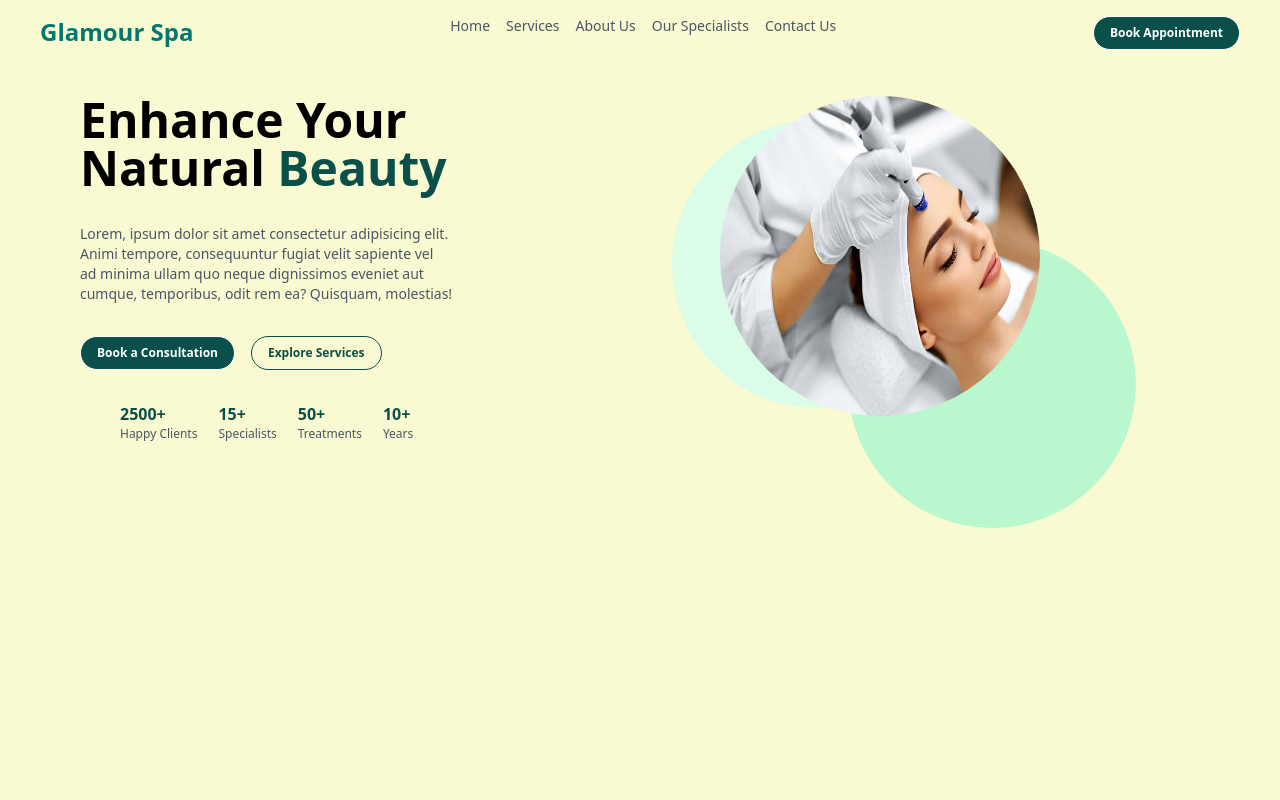
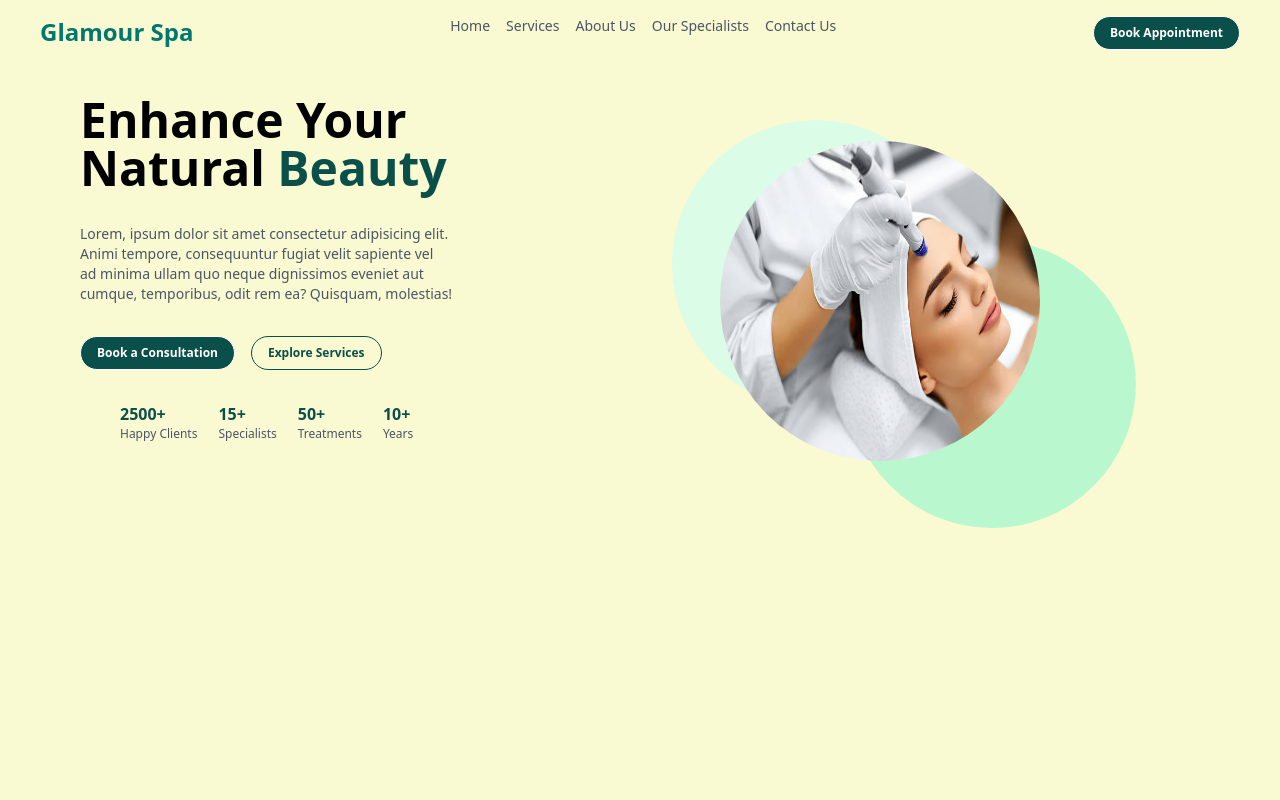
Before and after one commit to arnavsahil/skin-clinic, a React (Vite) app: page / in a window 1280 px wide. Shown: the top 800 px of the page. Built offline with nearby package versions, Linux system fonts and the light colour scheme.

Commit message:
alignment of img

```diff
--- a/src/components/Home.jsx
+++ b/src/components/Home.jsx
@@ -19,7 +19,7 @@ const Home = () => {
         </div>
       </div>
 
-      <div className="flex justify-between gap-36 mx-20 my-24">
+      <div className="flex justify-between items-center gap-36 mx-20 my-24">
         <div className="w-1/3 flex flex-col gap-8">
           <h1 className="text-5xl font-bold">
             Enhance Your Natural <span className="text-teal-900">Beauty</span>
```
